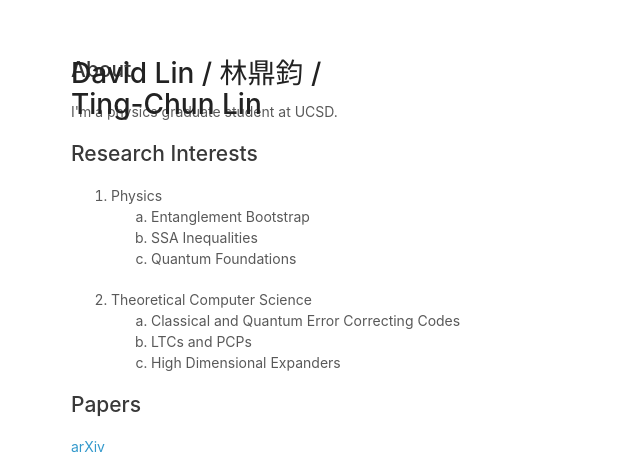
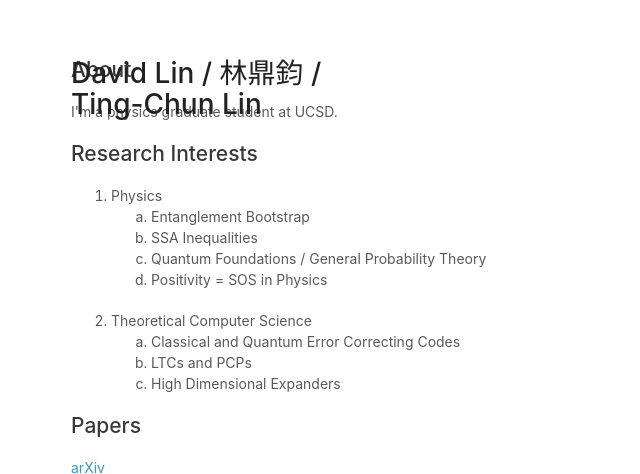
Before and after one commit to davidlin97/davidlin97.github.io, a plain HTML site: page index.html in a window 1280 px wide. Shown: the top 474 px of the page, without its empty margins (139-779 px from the left). Drawn offline with Linux system fonts and the light colour scheme.

Commit message:
Add positivity

```diff
--- a/index.html
+++ b/index.html
@@ -27,7 +27,8 @@
           <ol type="a">
             <li>Entanglement Bootstrap</li>
             <li>SSA Inequalities</li>
-            <li>Quantum Foundations</li>
+            <li>Quantum Foundations / General Probability Theory</li>
+            <li>Positivity = SOS in Physics</li>
           </ol>
         </li>
         <li>Theoretical Computer Science
```
